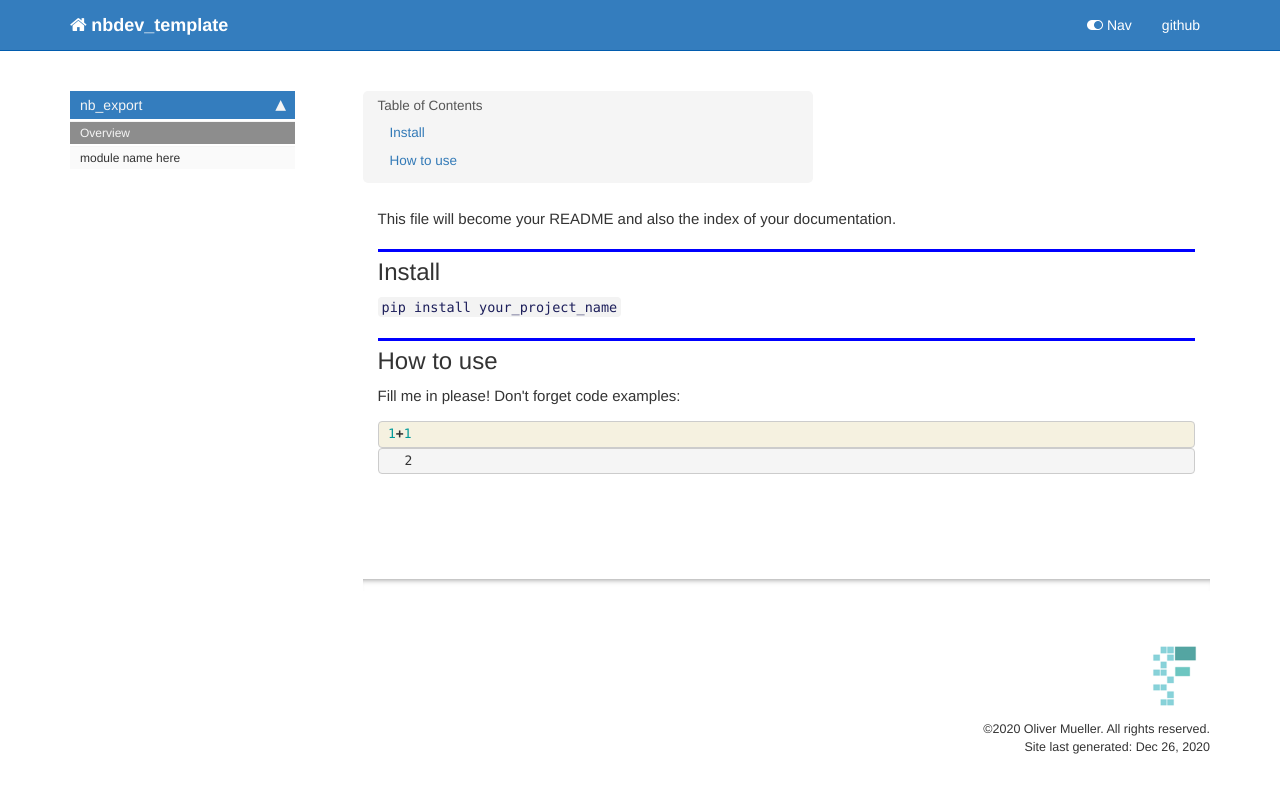
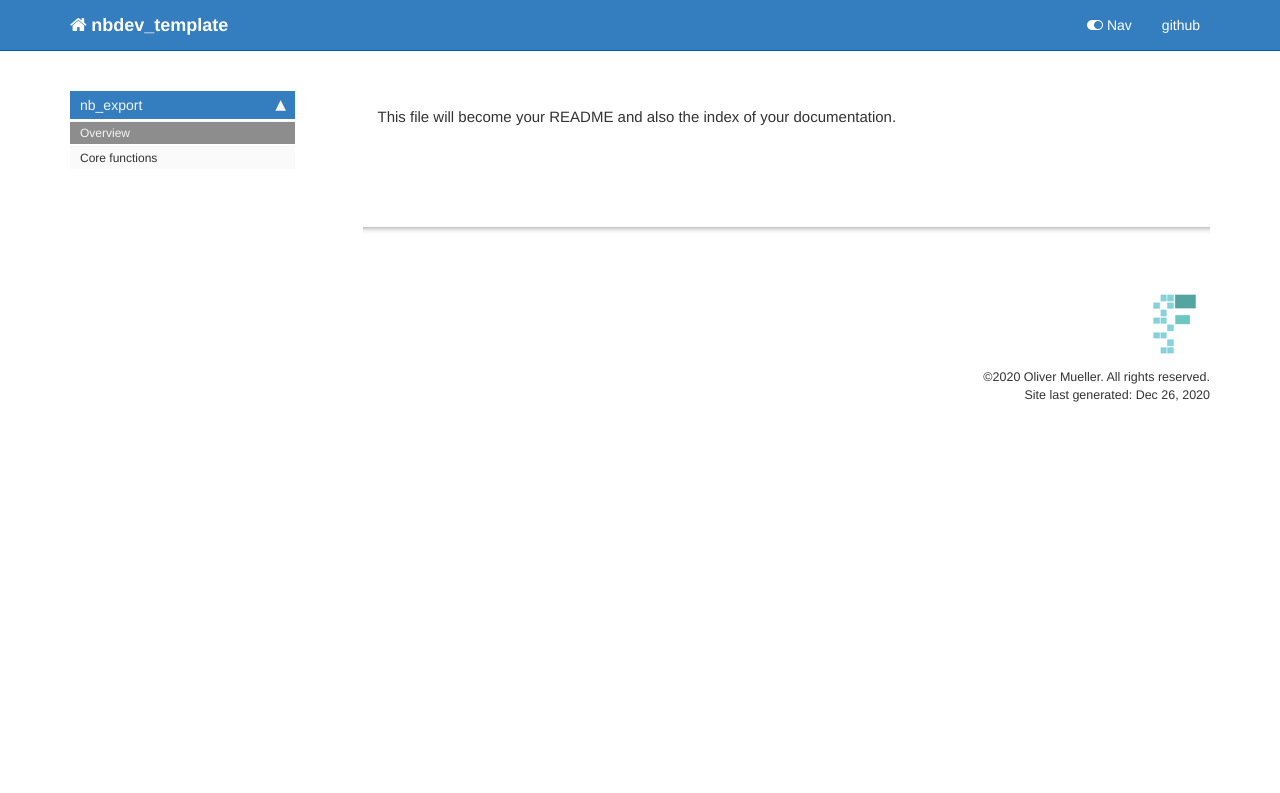
Before and after one commit to omlnaut/nb_export, a Jekyll site: the page built from docs/index.html, in a window 1280 px wide. Shown: the top 793 px of the page. Built offline with Jekyll 4.4.1, drawn with Linux system fonts in a browser that asks for light colours; nearby versions of some CDN libraries; comment, search, counter and statistics services are not loaded.

Commit message:
changed lib name

```diff
--- a/docs/_data/sidebars/home_sidebar.yml
+++ b/docs/_data/sidebars/home_sidebar.yml
@@ -10,7 +10,7 @@ entries:
       title: Overview
       url: /
     - output: web,pdf
-      title: module name here
+      title: Core functions
       url: core.html
     output: web
     title: nb_export
--- a/docs/core.html
+++ b/docs/core.html
@@ -1,13 +1,13 @@
 ---
 
-title: module name here
+title: Core functions
 
 
 keywords: fastai
 sidebar: home_sidebar
 
-summary: "API details."
-description: "API details."
+summary: "Reading notebooks, extracting code"
+description: "Reading notebooks, extracting code"
 nb_path: "nbs\00_core.ipynb"
 ---
 <!--
--- a/docs/index.html
+++ b/docs/index.html
@@ -1,13 +1,13 @@
 ---
 
-title: Project name here
+title: nb_export
 
 
 keywords: fastai
 sidebar: home_sidebar
 
-summary: "Summary description here."
-description: "Summary description here."
+summary: "Export marked cells to script files"
+description: "Export marked cells to script files"
 nb_path: "nbs\index.ipynb"
 ---
 <!--
@@ -36,63 +36,4 @@ nb_path: "nbs\index.ipynb"
 </div>
 </div>
 </div>
-<div class="cell border-box-sizing text_cell rendered"><div class="inner_cell">
-<div class="text_cell_render border-box-sizing rendered_html">
-<h2 id="Install">Install<a class="anchor-link" href="#Install"> </a></h2>
 </div>
-</div>
-</div>
-<div class="cell border-box-sizing text_cell rendered"><div class="inner_cell">
-<div class="text_cell_render border-box-sizing rendered_html">
-<p><code>pip install your_project_name</code></p>
-
-</div>
-</div>
-</div>
-<div class="cell border-box-sizing text_cell rendered"><div class="inner_cell">
-<div class="text_cell_render border-box-sizing rendered_html">
-<h2 id="How-to-use">How to use<a class="anchor-link" href="#How-to-use"> </a></h2>
-</div>
-</div>
-</div>
-<div class="cell border-box-sizing text_cell rendered"><div class="inner_cell">
-<div class="text_cell_render border-box-sizing rendered_html">
-<p>Fill me in please! Don't forget code examples:</p>
-
-</div>
-</div>
-</div>
-    {% raw %}
-
-<div class="cell border-box-sizing code_cell rendered">
-<div class="input">
-
-<div class="inner_cell">
-    <div class="input_area">
-<div class=" highlight hl-ipython3"><pre><span></span><span class="mi">1</span><span class="o">+</span><span class="mi">1</span>
-</pre></div>
-
-    </div>
-</div>
-</div>
-
-<div class="output_wrapper">
-<div class="output">
-
-<div class="output_area">
-
-
-
-<div class="output_text output_subarea output_execute_result">
-<pre>2</pre>
-</div>
-
-</div>
-
-</div>
-</div>
-
-</div>
-    {% endraw %}
-
-</div>
--- a/docs/sidebar.json
+++ b/docs/sidebar.json
@@ -1,6 +1,6 @@
 {
   "nb_export": {
     "Overview": "/",
-    "module name here": "core.html"
+    "Core functions": "core.html"
   }
 }
```
Also changed, not shown: README.md, 2 other files.
